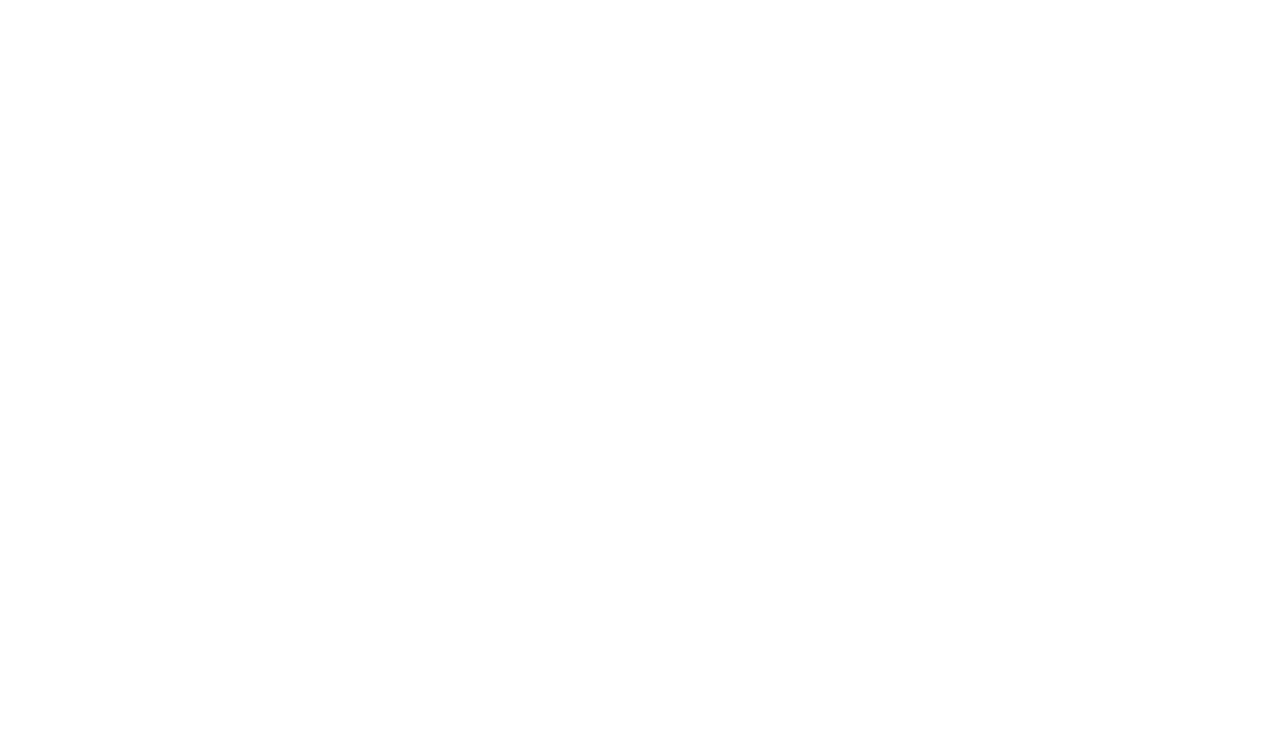
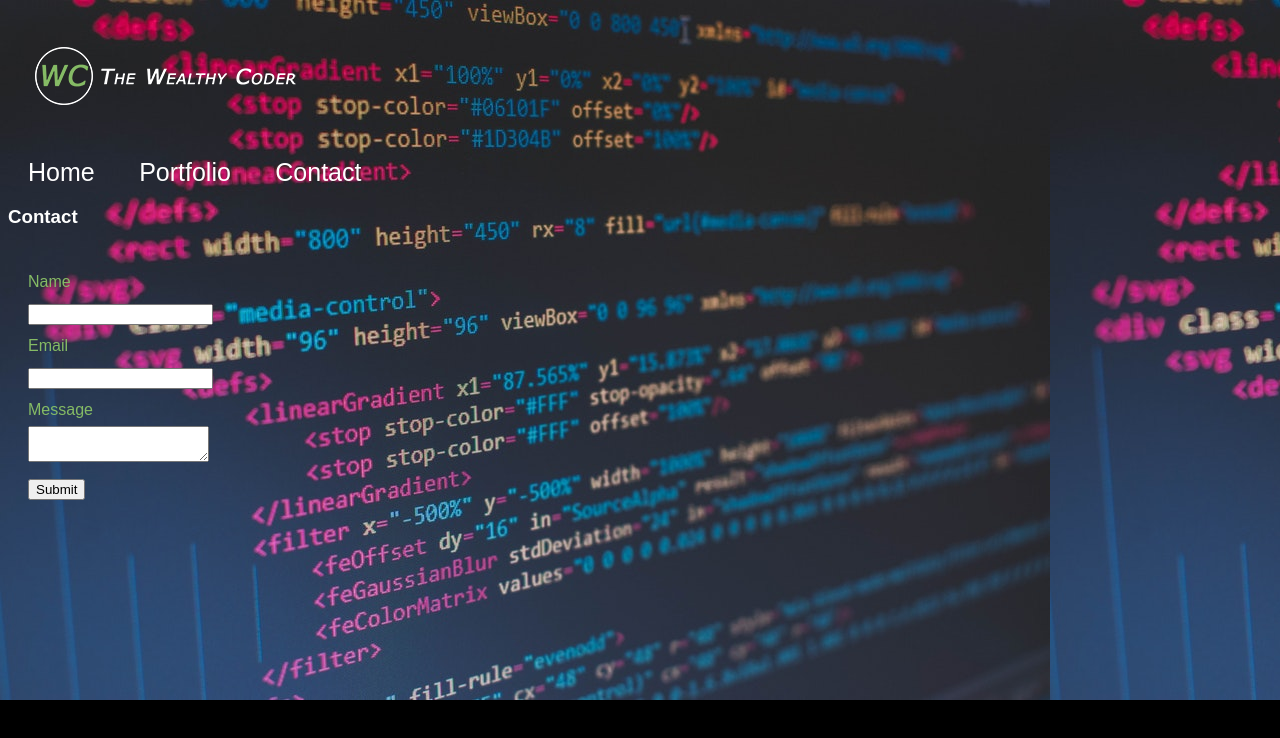
Before and after one commit to tereelee1983/TheWealthyCoder, a plain HTML site: page contact.html in a window 1280 px wide. Drawn offline with Linux system fonts and the light colour scheme; files whose address does not match are found by name.

Commit message:
images added

```diff
--- a/contact.html
+++ b/contact.html
@@ -0,0 +1,55 @@
+<!doctype html>
+<html>
+<head>
+	<title>The Wealthy Coder | Contact</title>
+	<link rel="icon" type="image/png" href="assets/FaviconWC.png">
+	<link rel="stylesheet" href="assets/CSS/styles.css">
+</head>
+
+<body>
+	<img src="assets/WClogo.png">
+	<nav>
+		<a href="index.html">Home</a>
+		<a href="portfolio.html">Portfolio</a>
+		<a href="contact.html">Contact</a>
+	</nav>
+
+<h3>Contact</h3>
+
+<form>
+	<div class="form">
+		<label>Name</label>
+		<br>
+		<input type="name" name="Name" required>
+		<br>
+		<label>Email</label>
+		<br>
+		<input type="email" name="Email" required>
+		<br>
+		<label>Message</label>
+		<br>
+		<textarea></textarea>
+		<br>
+		<input type="submit">
+	</div>
+
+
+
+
+</form>
+
+
+
+
+
+
+
+
+
+
+
+
+
+
+</body>
+</html>
```
Also changed, not shown: index.html (+4 -1 lines).
